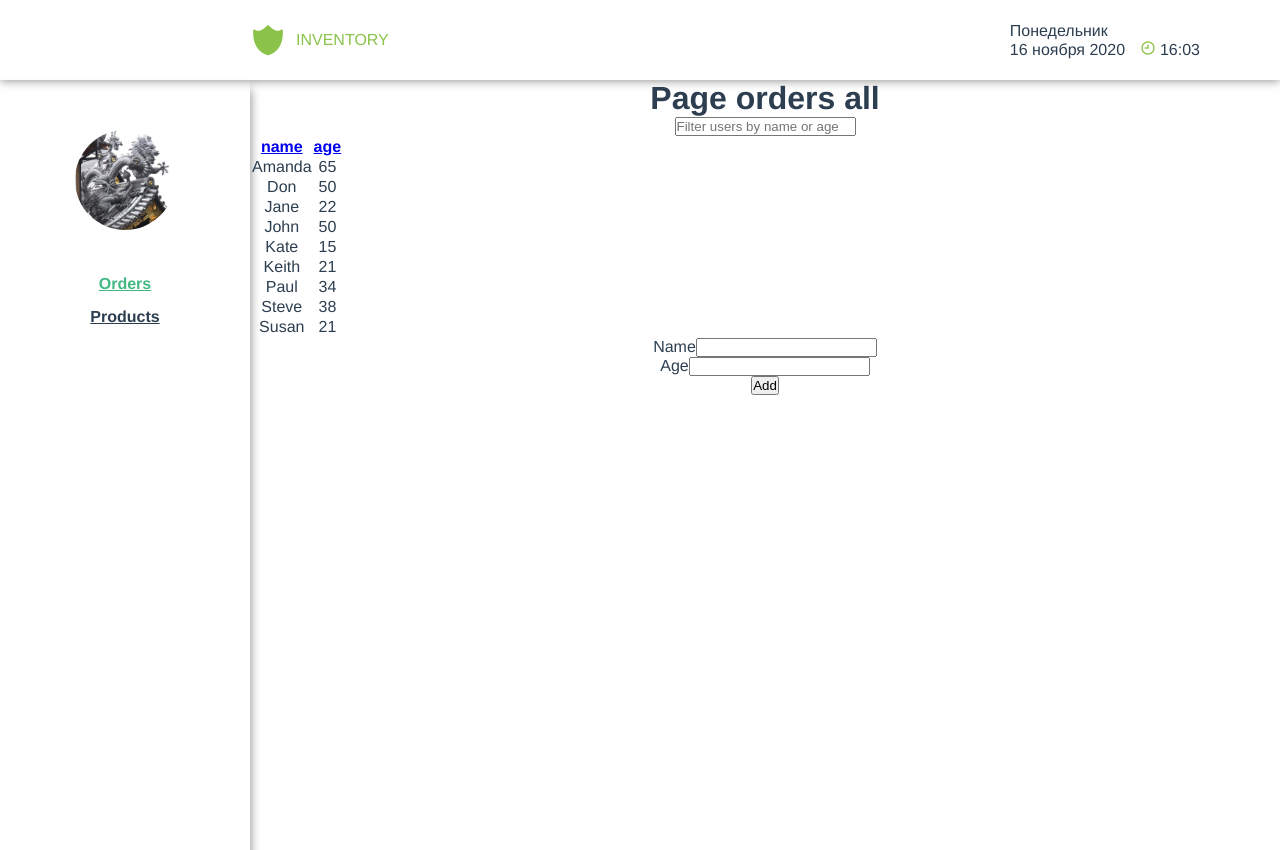
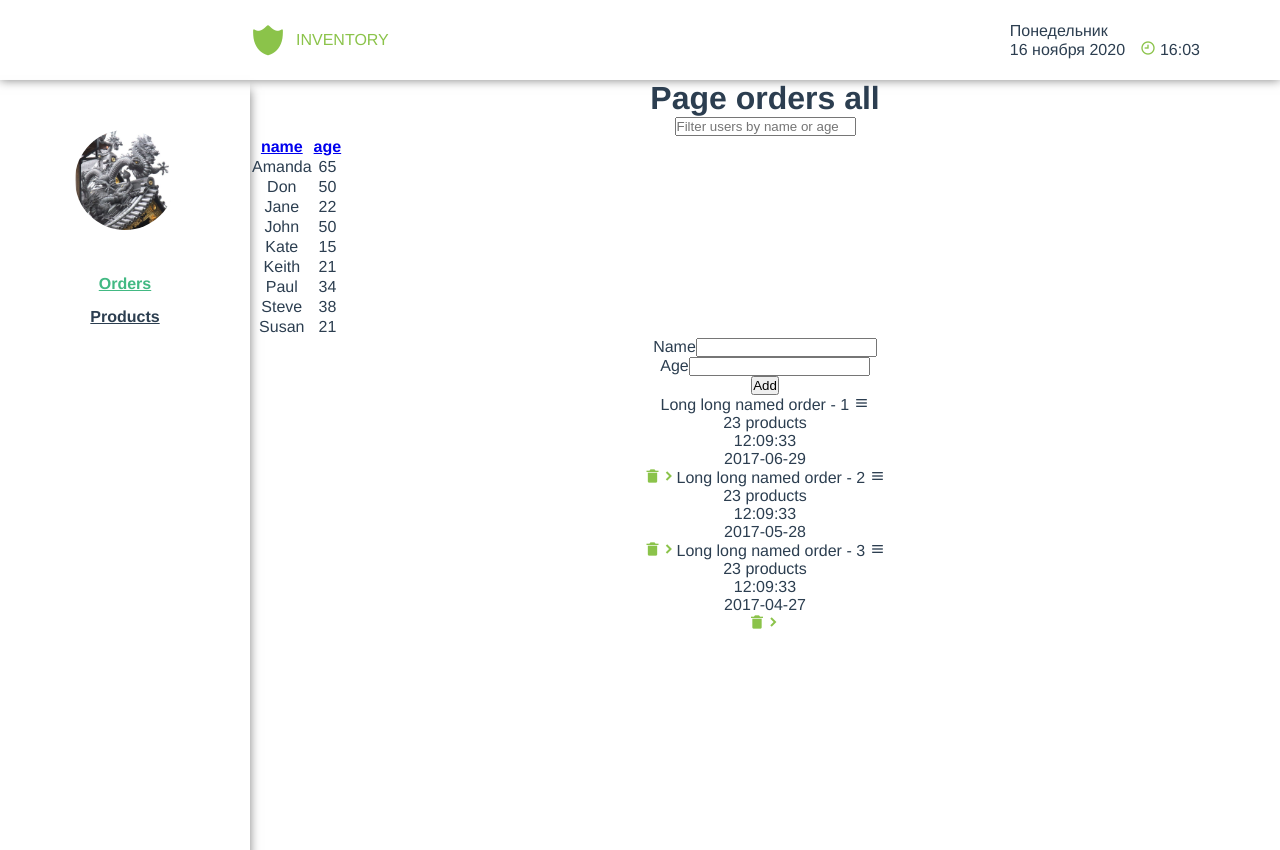
Before and after one commit to Aleksej579/new-order, a Vue app in the folder order/: page / in a window 1280 px wide. Built offline with nearby package versions, Linux system fonts and the light colour scheme.

Commit message:
add orders + btn

```diff
--- /dev/null
+++ b/order/src/assets/data_.js
@@ -0,0 +1,78 @@
+const orders = [
+    {
+        description: 'Long long named order - 1',
+        date: '2017-06-29',
+        time: '12:09:33',
+        get products() { return products }
+    },
+    {
+        description: 'Long long named order - 2',
+        date: '2017-05-28',
+        time: '12:09:33',
+        get products() { return products }
+    },
+    {
+        description: 'Long long named order - 3',
+        date: '2017-04-27',
+        time: '12:09:33',
+        get products() { return products }
+    }
+];
+const products = [
+    {
+        id: 1,
+        isNew: true,
+        // photo: require('./assets/monitor.png'),
+        // photo: require('./monitor.png'),
+        title: 'Monitors Samsung',
+        specification: 'Gigabyte Technology GF-3',
+        serialNumber: 'SN-12.3456789',
+        date: '2017-06-29 12:09:33',
+        guarantee: {
+            start: '2017-06-29 12:09:33',
+            end: '2017-06-29 12:09:33'
+        },
+        price: [
+            { value: 100, symbol: 'USD' },
+            { value: 2600, symbol: 'UAH' }
+        ],
+    },
+    {
+        id: 2,
+        isNew: false,
+        // photo: require('./assets/monitor.png'),
+        // photo: require('./monitor.png'),
+        title: 'Monitors LG',
+        specification: 'Gigabyte Technology GF-4',
+        serialNumber: 'SN-13.9876543',
+        date: '2017-06-29 12:09:33',
+        guarantee: {
+            start: '2017-06-29 12:09:33',
+            end: '2017-06-29 12:09:33'
+        },
+        price: [
+            { value: 100, symbol: 'USD' },
+            { value: 2600, symbol: 'UAH' }
+        ],
+    },
+    {
+        id: 3,
+        isNew: false,
+        // photo: require('./assets/monitor.png'),
+        // photo: require('./monitor.png'),
+        title: 'Monitors LG',
+        specification: 'Gigabyte Technology GF-5',
+        serialNumber: 'SN-13.9876543',
+        date: '2017-06-29 12:09:33',
+        guarantee: {
+            start: '2017-06-29 12:09:33',
+            end: '2017-06-29 12:09:33'
+        },
+        price: [
+            { value: 100, symbol: 'USD' },
+            { value: 2600, symbol: 'UAH' }
+        ],
+    }
+]
+
+export { orders, products };
--- /dev/null
+++ b/order/src/components/Orderscomponent.vue
@@ -0,0 +1,43 @@
+<template>
+  <div>
+    <span v-for="item in orders" :key="item" class="list-item">
+      {{ item.description }}
+      <i class="bx bx-menu"></i>
+      <div>
+        <span> 23 </span>
+        <span> products </span>
+      </div>
+      <div>
+        <div>
+          {{ item.time }}
+        </div>
+        <div>
+          {{ item.date }}
+        </div>
+      </div>
+      <i class="bx bxs-trash-alt" style="color: #8bc34a"></i>
+      <i
+        v-bind:class="[show ? 'bx bxs-chevron-left' : 'bx bxs-chevron-right']"
+        style="color: #8bc34a"
+        @click="show = !show"
+      ></i>
+      <div v-show="show">
+        {{ item.description }}
+      </div>
+    </span>
+  </div>
+</template>
+
+<script>
+import { orders, products } from "../assets/data_.js";
+export default {
+  data() {
+    return {
+      orders: orders,
+      products: products,
+      show: false,
+    };
+  },
+  methods: {},
+};
+</script>
--- a/order/src/views/Orders.vue
+++ b/order/src/views/Orders.vue
@@ -2,16 +2,19 @@
   <div class="wrapper_order">
     <h1>Page orders all</h1>
     <Search />
+    <Orderscomponent />
   </div>
 </template>
 
 <script>
 import Search from "../components/Search.vue";
+import Orderscomponent from "../components/Orderscomponent.vue";
 
 export default {
   name: "Orders",
   components: {
     Search,
+    Orderscomponent,
   },
 };
 </script>
```
Also changed, not shown: order/src/assets/monitor.png (added), order/src/assets/monitor2.png (added).
